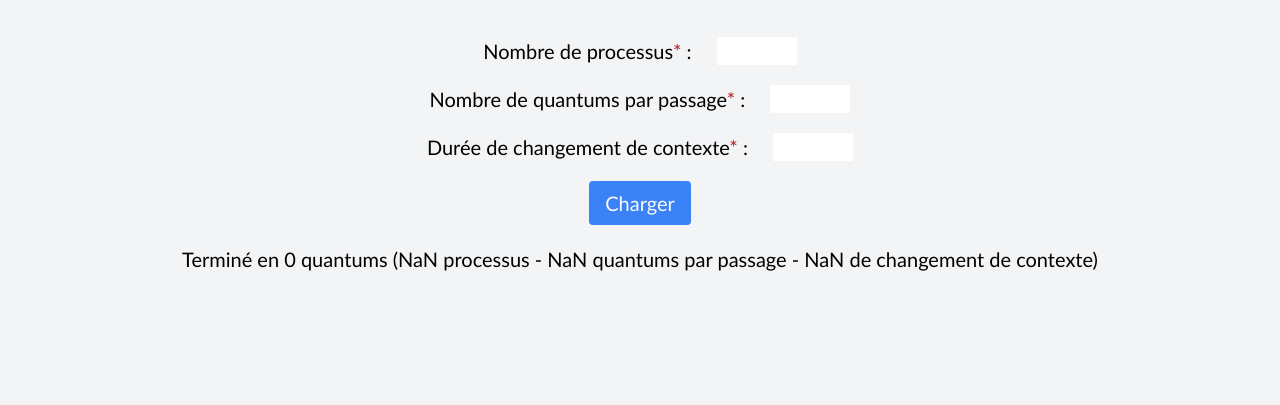
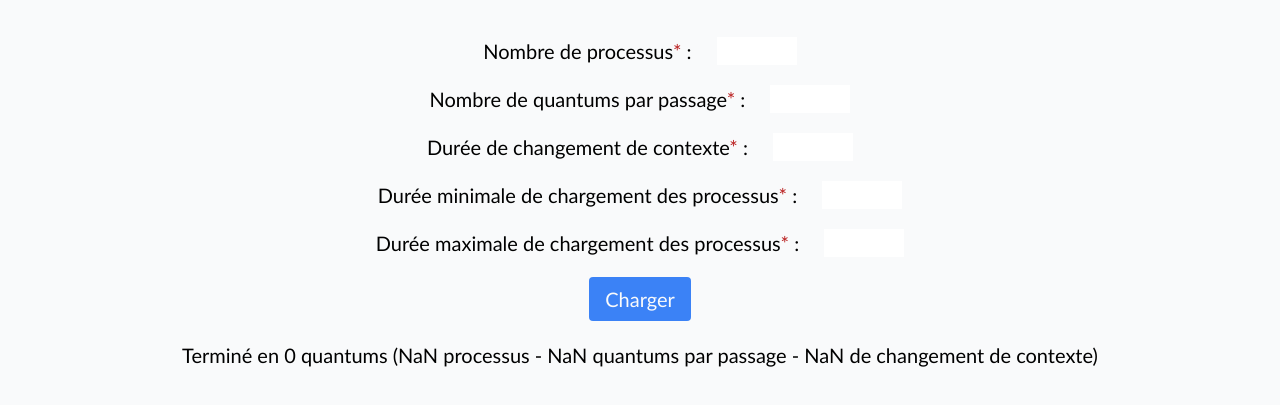
Before and after one commit to LeoBruant/Simulation-Ordonanceur, a plain HTML site: page index.html in a window 1280 px wide. Both pictures are taken after a click on the button "Charger". Shown: the part 143-548 px from the top of the page. Drawn offline with nearby package versions, Linux system fonts and the light colour scheme.

Commit message:
Added min max fields

```diff
--- a/index.html
+++ b/index.html
@@ -8,9 +8,9 @@
         <link href="source/css/index.css" rel="stylesheet">
         <title>Simulateur d'ordonanceur</title>
 	</head>
-	<body class="bg-gray-100">
+	<body class="bg-gray-50">
         <header class="mb-4 md:mb-7 xl:mb-10">
-            <h1 class="text-center py-4 md:py-7 xl:py-10 text-2xl sm:text-3xl md:text-4xl lg:text-5xl xl:text-6xl bg-blue-500 text-gray-50">Simulateur d'ordonanceur</h1>
+            <h1 class="text-center py-4 md:py-7 xl:py-10 text-2xl sm:text-3xl md:text-4xl lg:text-5xl xl:text-6xl bg-blue-500 text-white">Simulateur d'ordonanceur</h1>
         </header>
 
         <main class="container mx-auto text-center text-xl">
@@ -31,6 +31,14 @@
                         <label for="context-change-duration">Durée de changement de contexte<span class="text-red-700">*</span> :</label>
                         <input type="number" id="context-change-duration" class="w-20 ml-5 text-center">
                     </div>
+                     <div class="field mb-5">
+                        <label for="context-change-duration">Durée minimale de chargement des processus<span class="text-red-700">*</span> :</label>
+                        <input type="number" id="processes-load-min" class="w-20 ml-5 text-center">
+                    </div>
+                     <div class="field mb-5">
+                        <label for="context-change-duration">Durée maximale de chargement des processus<span class="text-red-700">*</span> :</label>
+                        <input type="number" id="processes-load-max" class="w-20 ml-5 text-center">
+                    </div>
                 </form>
                 <button onclick="showResults()" class="bg-blue-500 rounded text-gray-50 py-2 px-4">Charger</button>
             </section>
--- a/script.js
+++ b/script.js
@@ -48,7 +48,7 @@ function loadProcesses(current, quantumPerRound, contextChangeDuration){
 
 // Create processes
 
-function createProcesses(processesNumber){
+function createProcesses(processesNumber, processesDurationMin, processesDurationMax){
 	for(let i = 0; i < processesNumber; i++){
 		processes.push(Math.round((Math.random() * processesDurationMax) + processesDurationMin))
 	}
@@ -60,12 +60,14 @@ function showResults(){
     let processesNumber = parseInt(document.getElementById('process-number').value)
     let quantumPerRound = parseInt(document.getElementById('quantum-number').value)
     let contextChangeDuration = parseInt(document.getElementById('context-change-duration').value)
+    let processesDurationMin = parseInt(document.getElementById('processes-load-min').value)
+    let processesDurationMax = parseInt(document.getElementById('processes-load-min').value)
 
     if(processesNumber !== '' && quantumPerRound !== '' && contextChangeDuration !== ''){
         totalTime = 0
         processes = []
 
-        createProcesses(processesNumber)
+        createProcesses(processesNumber, processesDurationMin, processesDurationMax)
         loadProcesses(0, quantumPerRound, contextChangeDuration)
 
         let result = document.createElement('p')
@@ -77,8 +79,4 @@ function showResults(){
 // Variables
 
 let totalTime = 0
-
-let processesDurationMin = 1;
-let processesDurationMax = 15;
-
 let processes = []
--- a/source/css/index.css
+++ b/source/css/index.css
@@ -1,4 +1,3 @@
 body {
   font-family: Calibri;
-}
-/*# sourceMappingURL=index.css.map */
+}/*# sourceMappingURL=index.css.map */
```
Also changed, not shown: 2 other files.
